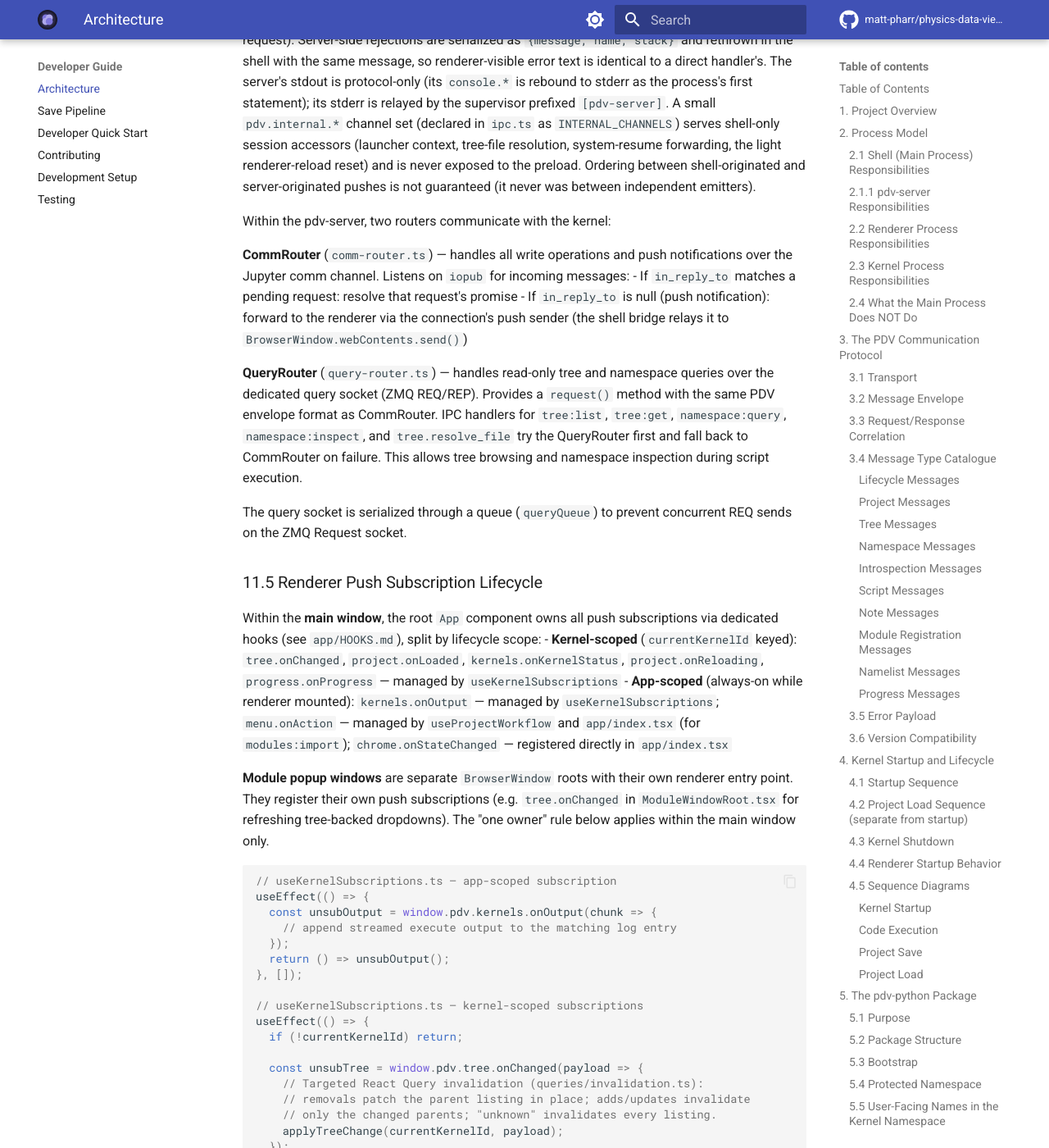
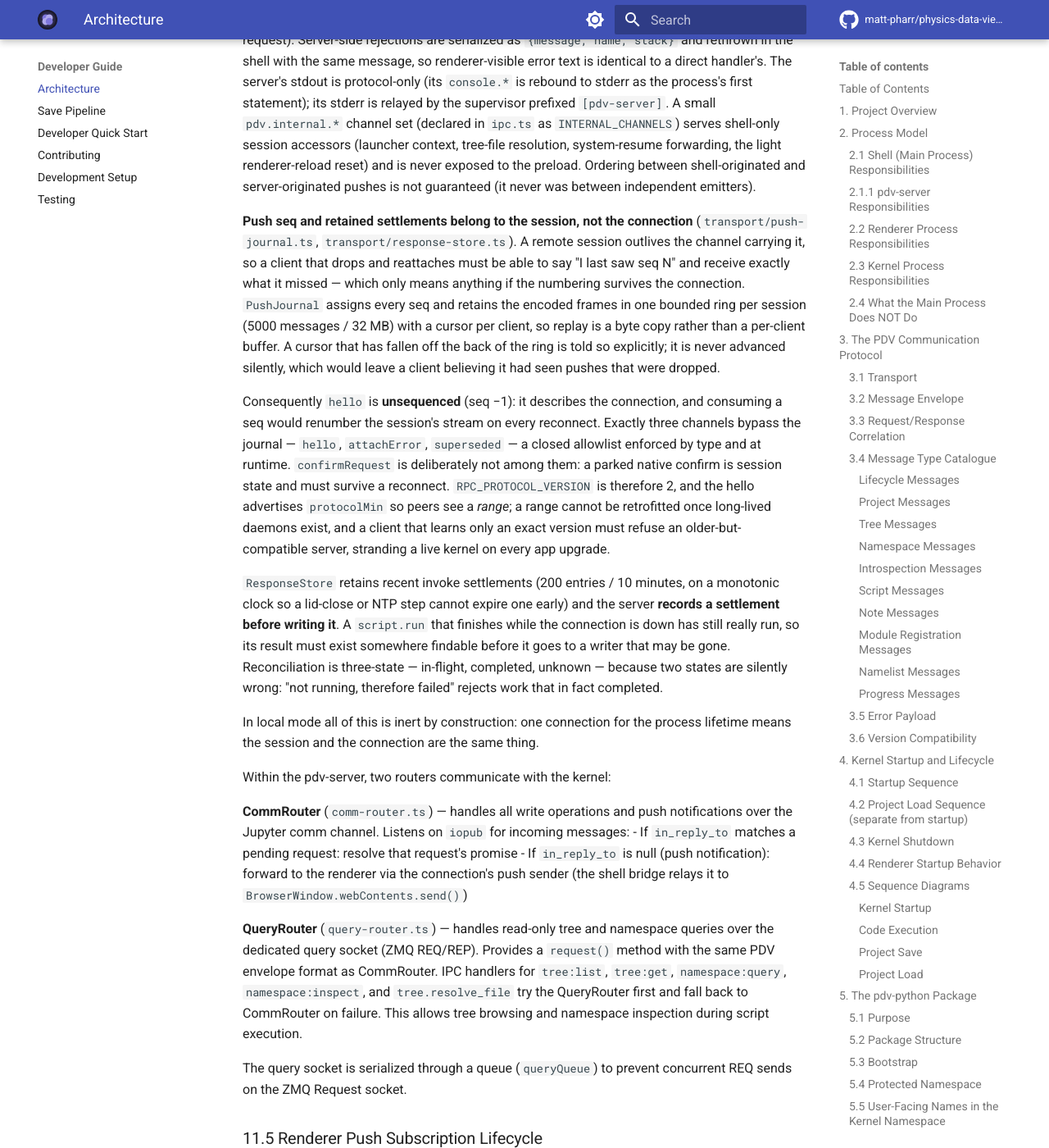
Before and after one commit to matt-pharr/physics-data-viewer, an MkDocs documentation site: the page built from docs/developer/architecture.md, in a window 1280 px wide and 1400 px high, scrolled down 75232 px. Shown: the whole window at 82% size. Built offline with MkDocs 1.6.1 and Material for MkDocs 9.7.7, drawn with Linux system fonts in a browser that asks for light colours; comment, search, counter and statistics services are not loaded; the version menu is left out; some of the changed text lies outside the part shown.

Commit message:
docs(architecture): describe session-owned push seq and retained settlements
Documents what the last two commits changed in §11.4's transport
section: why seq belongs to the session rather than the connection, the
single replay ring with per-client cursors, the closed three-member
unsequenced allowlist and why confirmRequest is not in it, the protocol
bump to 2 with protocolMin, and record-before-write with three-state
reconciliation. Notes explicitly that all of it is inert in local mode,
where the session and the connection are the same thing.

Co-Authored-By: Claude Opus 5 (1M context) <noreply@anthropic.com>
Claude-Session: https://claude.ai/code/session_01FQeyJFAodcNA5dEPGmsTqu

```diff
--- a/ARCHITECTURE.md
+++ b/ARCHITECTURE.md
@@ -2054,6 +2054,41 @@ light renderer-reload reset) and is never exposed to the preload.
 Ordering between shell-originated and server-originated pushes is not
 guaranteed (it never was between independent emitters).
 
+**Push seq and retained settlements belong to the session, not the
+connection** (`transport/push-journal.ts`, `transport/response-store.ts`).
+A remote session outlives the channel carrying it, so a client that drops
+and reattaches must be able to say "I last saw seq N" and receive exactly
+what it missed — which only means anything if the numbering survives the
+connection. `PushJournal` assigns every seq and retains the encoded frames
+in one bounded ring per session (5000 messages / 32 MB) with a cursor per
+client, so replay is a byte copy rather than a per-client buffer. A cursor
+that has fallen off the back of the ring is told so explicitly; it is never
+advanced silently, which would leave a client believing it had seen pushes
+that were dropped.
+
+Consequently `hello` is **unsequenced** (seq −1): it describes the
+connection, and consuming a seq would renumber the session's stream on
+every reconnect. Exactly three channels bypass the journal — `hello`,
+`attachError`, `superseded` — a closed allowlist enforced by type and at
+runtime. `confirmRequest` is deliberately not among them: a parked native
+confirm is session state and must survive a reconnect. `RPC_PROTOCOL_VERSION`
+is therefore 2, and the hello advertises `protocolMin` so peers see a
+*range*; a range cannot be retrofitted once long-lived daemons exist, and a
+client that learns only an exact version must refuse an older-but-compatible
+server, stranding a live kernel on every app upgrade.
+
+`ResponseStore` retains recent invoke settlements (200 entries / 10 minutes,
+on a monotonic clock so a lid-close or NTP step cannot expire one early) and
+the server **records a settlement before writing it**. A `script.run` that
+finishes while the connection is down has still really run, so its result
+must exist somewhere findable before it goes to a writer that may be gone.
+Reconciliation is three-state — in-flight, completed, unknown — because two
+states are silently wrong: "not running, therefore failed" rejects work that
+in fact completed.
+
+In local mode all of this is inert by construction: one connection for the
+process lifetime means the session and the connection are the same thing.
+
 Within the pdv-server, two routers communicate with the kernel:
 
 **CommRouter** (`comm-router.ts`) — handles all write operations and push notifications over the Jupyter comm channel. Listens on `iopub` for incoming messages:
@@ -2191,8 +2226,10 @@ electron/
         transport/
             protocol.ts         ← RPC envelope types + reserved pdv.rpc.* channels
             line-codec.ts       ← Newline-delimited JSON encoder/decoder with backpressure
+            push-journal.ts     ← Session-owned push seq + bounded replay ring
+            response-store.ts   ← Retained invoke settlements (survive a dropped connection)
             rpc-client.ts       ← Shell-side transport client (correlation, hello, ping)
-            rpc-server.ts       ← Server-side transport endpoint (dispatch, push seq)
+            rpc-server.ts       ← Server-side transport endpoint (dispatch, journal, settlements)
         kernel-manager.ts       ← Kernel process lifecycle, ZeroMQ socket management
         kernel-session.ts       ← Kernel bootstrap/init handshake helpers (pdv.ready → pdv.init)
         kernel-error-parser.ts  ← Traceback/error parsing for execution errors
```
